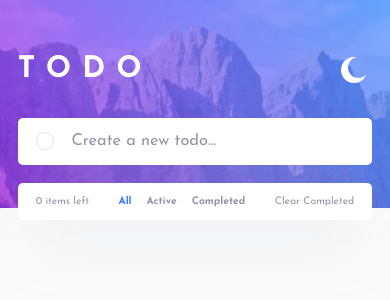
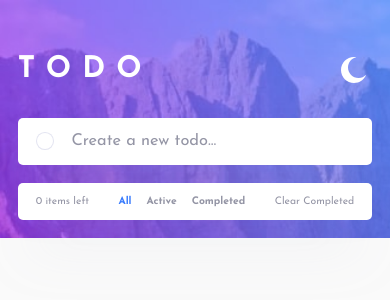
Before and after one commit to abedmohammed/web-snippets, a React (Create React App) app in the folder todoapp/: page / in a window 390 px wide. Shown: the top 300 px of the page. Built offline with nearby package versions, Linux system fonts and the light colour scheme; the HTML template or start-up script is replaced by a standard one.

Commit message:
todoapp: fixed background image

```diff
--- a/todoapp/src/App.css
+++ b/todoapp/src/App.css
@@ -1,13 +1,13 @@
 .background {
+  position: absolute;
+  top: 0;
+  left: 0;
   background-image: var(--img-background-banner);
   background-repeat: no-repeat;
   background-size: cover;
-}
-
-@media only screen and (max-width: 75em) {
-  .background {
-    background-size: contain;
-  }
+  height: 32rem;
+  width: 100vw;
+  z-index: -99;
 }
 
 .container {
--- a/todoapp/src/App.js
+++ b/todoapp/src/App.js
@@ -33,7 +33,9 @@ function App() {
   };
 
   return (
+    <>
     <div className="background">
+    </div>
       <div className="container">
         <Header></Header>
         <CreateTask onCreate={createTaskHandler}></CreateTask>
@@ -42,7 +44,7 @@ function App() {
           onDelete={removeTaskHandler}
           tasksList={tasksData}></TasksContainer>
       </div>
-    </div>
+    </>
   );
 }
 
```
